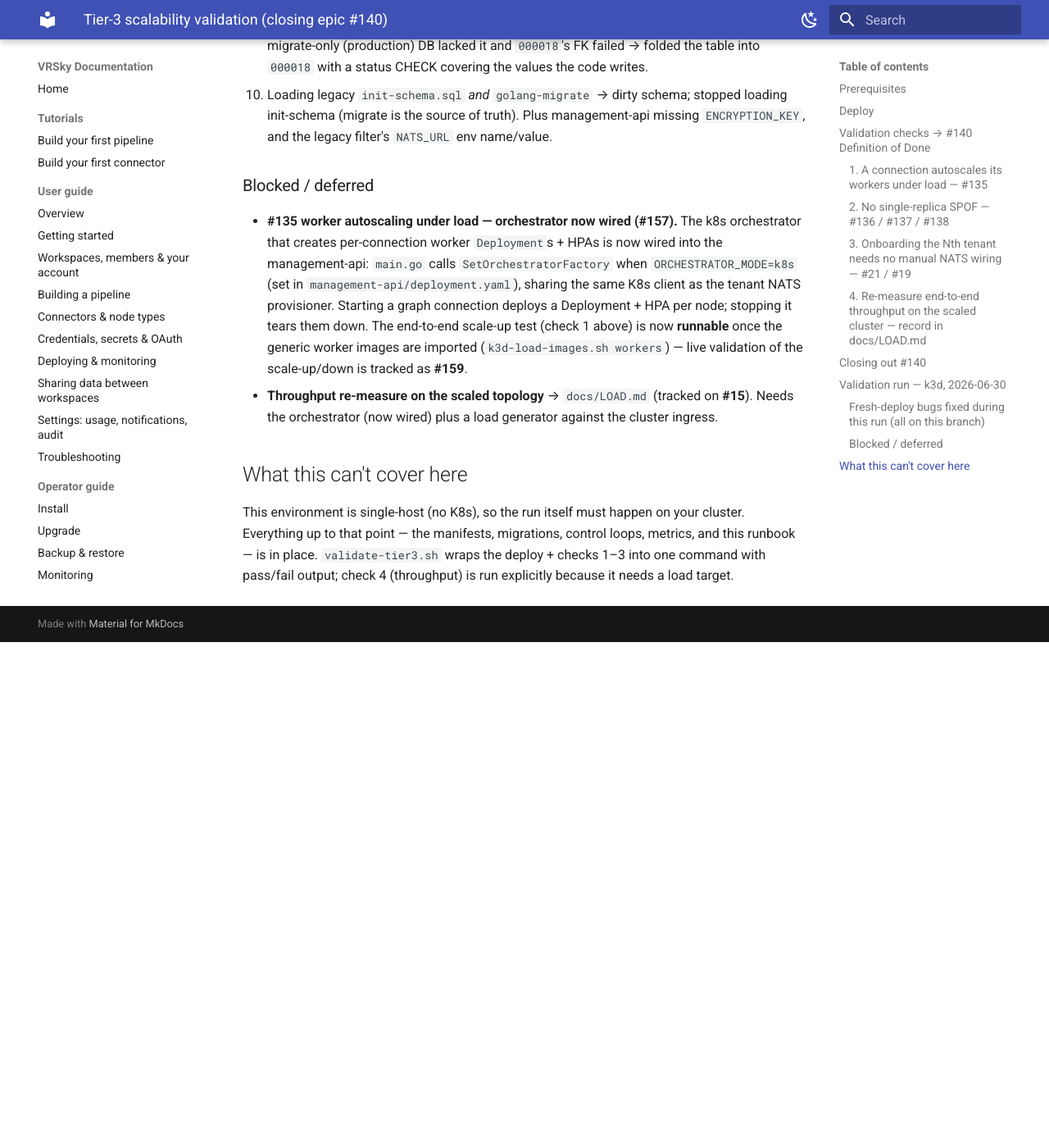
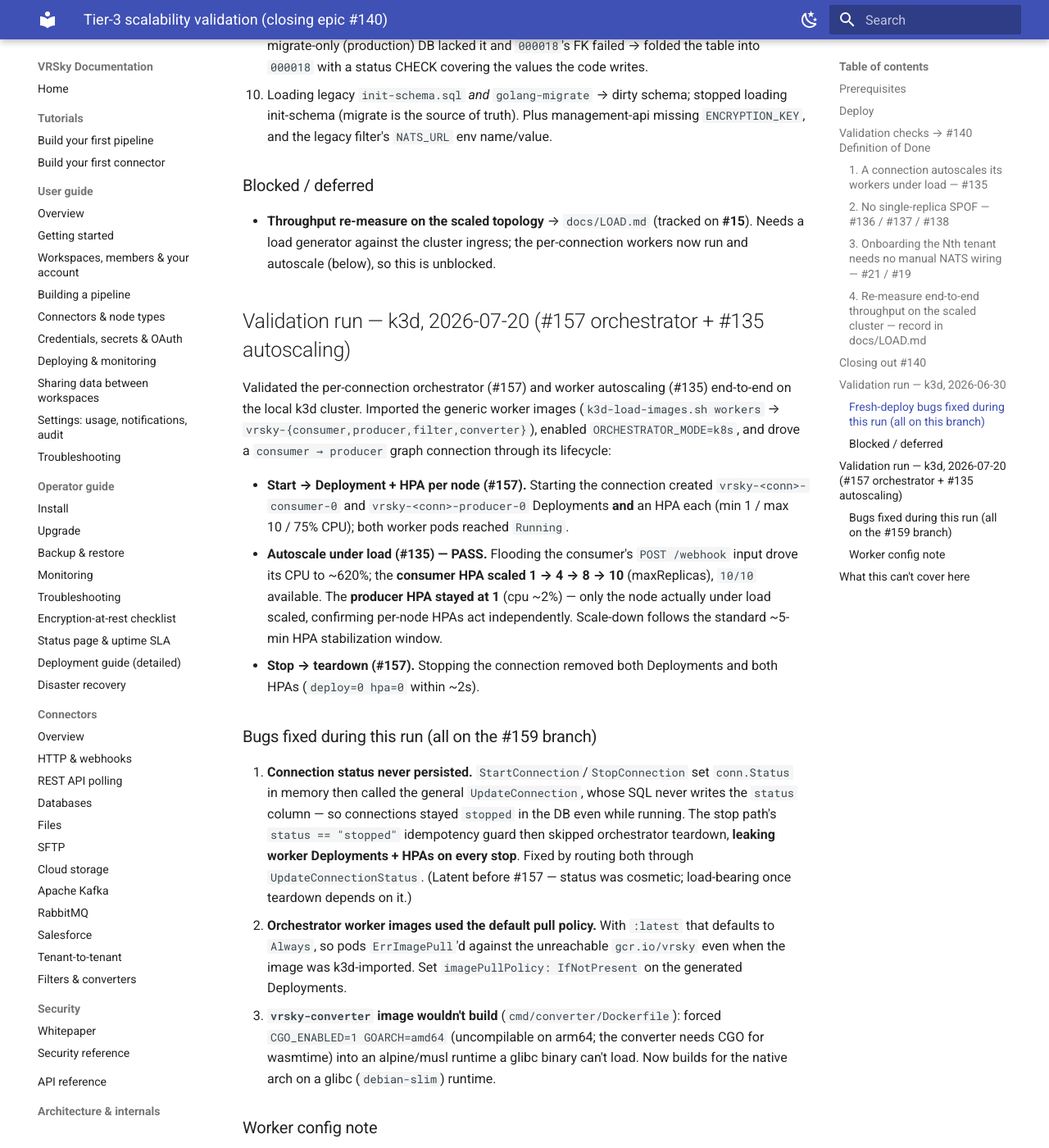
Before and after one commit to ValueRetail/vrsky, an MkDocs documentation site: the page built from docs/TIER3_VALIDATION.md, in a window 1280 px wide and 1400 px high, scrolled down 3926 px. Shown: the whole window at 82% size. Built offline with MkDocs 1.6.1 and Material for MkDocs 9.7.7, drawn with Linux system fonts in a browser that asks for light colours; before the commit the page ends 4709 px from its top, so only the background shows below that; some of the changed text lies outside the part shown.

Commit message:
docs(validation): record #157 orchestrator + #135 autoscaling k3d validation
Start creates a Deployment + HPA per node; the consumer HPA scaled 1->10 under
load while the unloaded producer stayed at 1; stop tears everything down. Notes
the three bugs fixed during the run and the worker config contract.

Co-Authored-By: Claude Opus 4.8 <noreply@anthropic.com>

```diff
--- a/docs/TIER3_VALIDATION.md
+++ b/docs/TIER3_VALIDATION.md
@@ -110,18 +110,55 @@ These broke *any* clean deploy — several would hit production identically:
 
 ### Blocked / deferred
 
-- **#135 worker autoscaling under load — orchestrator now wired (#157).** The k8s
-  orchestrator that creates per-connection worker `Deployment`s + HPAs is now wired
-  into the management-api: `main.go` calls `SetOrchestratorFactory` when
-  `ORCHESTRATOR_MODE=k8s` (set in `management-api/deployment.yaml`), sharing the same
-  K8s client as the tenant NATS provisioner. Starting a graph connection deploys a
-  Deployment + HPA per node; stopping it tears them down. The end-to-end scale-up
-  test (check 1 above) is now **runnable** once the generic worker images are imported
-  (`k3d-load-images.sh workers`) — live validation of the scale-up/down is tracked as
-  **#159**.
 - **Throughput re-measure on the scaled topology** → `docs/LOAD.md` (tracked on
-  **#15**). Needs the orchestrator (now wired) plus a load generator against the
-  cluster ingress.
+  **#15**). Needs a load generator against the cluster ingress; the per-connection
+  workers now run and autoscale (below), so this is unblocked.
+
+## Validation run — k3d, 2026-07-20 (#157 orchestrator + #135 autoscaling)
+
+Validated the per-connection orchestrator (#157) and worker autoscaling (#135)
+end-to-end on the local k3d cluster. Imported the generic worker images
+(`k3d-load-images.sh workers` → `vrsky-{consumer,producer,filter,converter}`),
+enabled `ORCHESTRATOR_MODE=k8s`, and drove a `consumer → producer` graph
+connection through its lifecycle:
+
+- **Start → Deployment + HPA per node (#157).** Starting the connection created
+  `vrsky-<conn>-consumer-0` and `vrsky-<conn>-producer-0` Deployments **and** an
+  HPA each (min 1 / max 10 / 75% CPU); both worker pods reached `Running`.
+- **Autoscale under load (#135) — PASS.** Flooding the consumer's `POST /webhook`
+  input drove its CPU to ~620%; the **consumer HPA scaled 1 → 4 → 8 → 10**
+  (maxReplicas), `10/10` available. The **producer HPA stayed at 1** (cpu ~2%) —
+  only the node actually under load scaled, confirming per-node HPAs act
+  independently. Scale-down follows the standard ~5-min HPA stabilization window.
+- **Stop → teardown (#157).** Stopping the connection removed both Deployments and
+  both HPAs (`deploy=0 hpa=0` within ~2s).
+
+### Bugs fixed during this run (all on the #159 branch)
+
+1. **Connection status never persisted.** `StartConnection`/`StopConnection` set
+   `conn.Status` in memory then called the general `UpdateConnection`, whose SQL
+   never writes the `status` column — so connections stayed `stopped` in the DB
+   even while running. The stop path's `status == "stopped"` idempotency guard then
+   skipped orchestrator teardown, **leaking worker Deployments + HPAs on every
+   stop**. Fixed by routing both through `UpdateConnectionStatus`. (Latent before
+   #157 — status was cosmetic; load-bearing once teardown depends on it.)
+2. **Orchestrator worker images used the default pull policy.** With `:latest` that
+   defaults to `Always`, so pods `ErrImagePull`'d against the unreachable
+   `gcr.io/vrsky` even when the image was k3d-imported. Set `imagePullPolicy:
+   IfNotPresent` on the generated Deployments.
+3. **`vrsky-converter` image wouldn't build** (`cmd/converter/Dockerfile`): forced
+   `CGO_ENABLED=1 GOARCH=amd64` (uncompilable on arm64; the converter needs CGO for
+   wasmtime) into an alpine/musl runtime a glibc binary can't load. Now builds for
+   the native arch on a glibc (`debian-slim`) runtime.
+
+### Worker config note
+
+The generic `pkg/runtime` workers the orchestrator deploys take their source/sink
+config from the node `config` JSON: a consumer needs `{"input_type":...,
+"input_config":{...}}` (default `http` → `POST /webhook` on port 8000) and a
+producer needs `{"output_type":"nats|http","output_config":{...}}` (the default
+`file` output type is not supported by that runtime). An empty `{}` config makes a
+worker crash-loop on startup — valid config is required to exercise a pipeline.
 
 ## What this can't cover here
 
```
